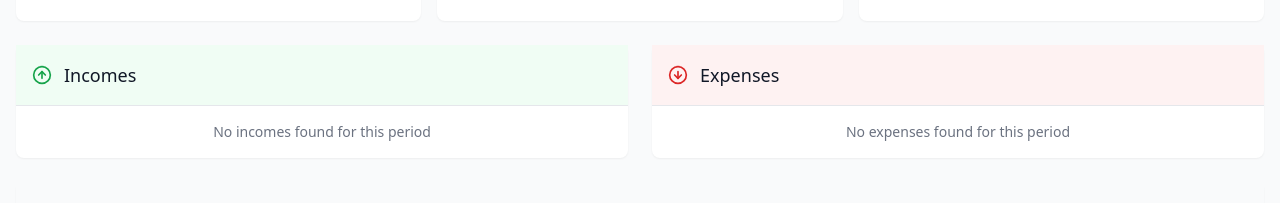
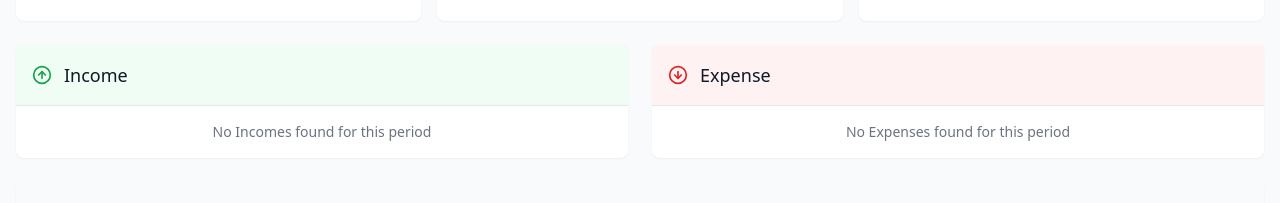
Before and after one commit to EletrolXaul/React-Entrate-Uscite, a React (Vite) app: page / in a window 1280 px wide. Both pictures are taken after a click on the button 1114 px from the left and 86 px from the top of the page. Shown: the part 189-392 px from the top of the page. Built offline with nearby package versions, Linux system fonts and the light colour scheme; data requests are answered from the project's data file.

Commit message:
correzioni varie

```diff
--- a/src/App.tsx
+++ b/src/App.tsx
@@ -1,4 +1,4 @@
-import React, { useState, useEffect } from 'react';
+import { useState } from 'react';
 import { TransactionForm } from './components/TransactionForm';
 import { TransactionList } from './components/TransactionList';
 import { MonthYearPicker } from './components/MonthYearPicker';
--- a/src/components/MonthYearPicker.tsx
+++ b/src/components/MonthYearPicker.tsx
@@ -1,5 +1,5 @@
-import React from 'react';
 import { ChevronLeft, ChevronRight } from 'lucide-react';
+import { useTranslation } from 'react-i18next';
 
 interface MonthYearPickerProps {
   month: number;
@@ -14,10 +14,8 @@ export function MonthYearPicker({
   onMonthChange,
   onYearChange,
 }: MonthYearPickerProps) {
-  const months = [
-    'January', 'February', 'March', 'April', 'May', 'June',
-    'July', 'August', 'September', 'October', 'November', 'December'
-  ];
+  const { t } = useTranslation();
+  const months = t('months', { returnObjects: true }) as string[];
 
   const handlePrevMonth = () => {
     if (month === 0) {
--- a/src/components/TransactionList.tsx
+++ b/src/components/TransactionList.tsx
@@ -1,7 +1,7 @@
-import React from 'react';
 import { format } from 'date-fns';
 import { Trash2, ArrowUpCircle, ArrowDownCircle } from 'lucide-react';
 import type { Transaction } from '../types';
+import { useTranslation } from 'react-i18next';
 
 interface TransactionListProps {
   transactions: Transaction[];
@@ -10,6 +10,7 @@ interface TransactionListProps {
 }
 
 export function TransactionList({ transactions, onDelete, type }: TransactionListProps) {
+  const { t } = useTranslation();
   const filteredTransactions = transactions.filter((t) => t.type === type);
   const Icon = type === 'income' ? ArrowUpCircle : ArrowDownCircle;
   const iconColor = type === 'income' ? 'text-green-600' : 'text-red-600';
@@ -20,10 +21,10 @@ export function TransactionList({ transactions, onDelete, type }: TransactionLis
       <div className="bg-white rounded-lg shadow-sm">
         <div className={`flex items-center space-x-3 p-4 border-b ${bgColor}`}>
           <Icon className={`w-5 h-5 ${iconColor}`} />
-          <h2 className="text-lg font-medium text-gray-900 capitalize">{type}s</h2>
+          <h2 className="text-lg font-medium text-gray-900 capitalize">{t(type)}</h2>
         </div>
         <div className="p-4 text-center text-sm text-gray-500">
-          No {type}s found for this period
+          {t('noTransactions', { type: t(type) })}
         </div>
       </div>
     );
@@ -33,7 +34,7 @@ export function TransactionList({ transactions, onDelete, type }: TransactionLis
     <div className="bg-white rounded-lg shadow-sm">
       <div className={`flex items-center space-x-3 p-4 border-b ${bgColor}`}>
         <Icon className={`w-5 h-5 ${iconColor}`} />
-        <h2 className="text-lg font-medium text-gray-900 capitalize">{type}s</h2>
+        <h2 className="text-lg font-medium text-gray-900 capitalize">{t(type)}</h2>
       </div>
 
       <div className="divide-y">
--- a/src/locales/en.json
+++ b/src/locales/en.json
@@ -12,4 +12,4 @@
     "date": "Date",
     "add": "Add",
     "months": ["January", "February", "March", "April", "May", "June", "July", "August", "September", "October", "November", "December"]
-  }
+}
--- a/src/locales/it.json
+++ b/src/locales/it.json
@@ -12,4 +12,4 @@
     "date": "Data",
     "add": "Aggiungi",
     "months": ["Gennaio", "Febbraio", "Marzo", "Aprile", "Maggio", "Giugno", "Luglio", "Agosto", "Settembre", "Ottobre", "Novembre", "Dicembre"]
-  }
+}
```
